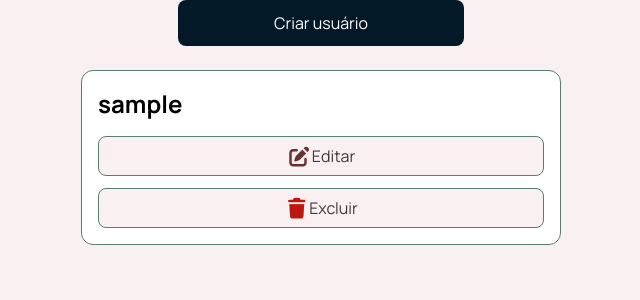
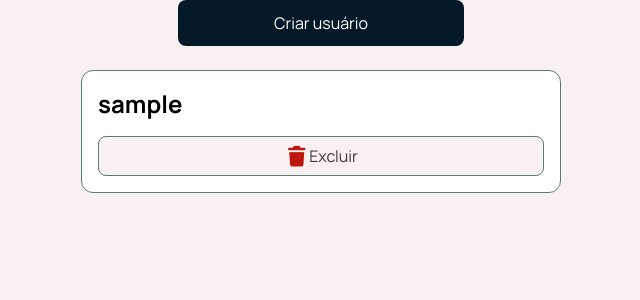
Before and after one commit to Gestum-Software/Gestum, a Django app: template apps/accounts/templates/accounts/accounts_list.html in a window 1280 px wide. Shown: the part 86-386 px from the top of the page, without its empty margins (319-959 px from the left). Run offline with Django 5.2, Linux system fonts and the light colour scheme; the template is opened without the code that fills it: most values are stand-ins (such as "Sample title", 1, 10 or a date in 2020).

Commit message:
refactor(accounts): remove link to edit user from accounts list

```diff
--- a/apps/accounts/templates/accounts/accounts_list.html
+++ b/apps/accounts/templates/accounts/accounts_list.html
@@ -35,11 +35,6 @@
                     <h2>{{ user.username }}</h2>
 
                     <div class="user-actions">
-                        <a class="user-action user-link-edit" href="#">
-                            <i class="fa-solid fa-pen-to-square fa-lg" style="color: #6b3030;"></i>
-                            Editar
-                        </a>
-
                         <a class="user-action user-link-delete" href="{% url 'accounts:accounts_delete' user.username %}">
                             <i class="fa-solid fa-trash fa-lg" style="color: #bd180f;"></i>
                             Excluir
```
